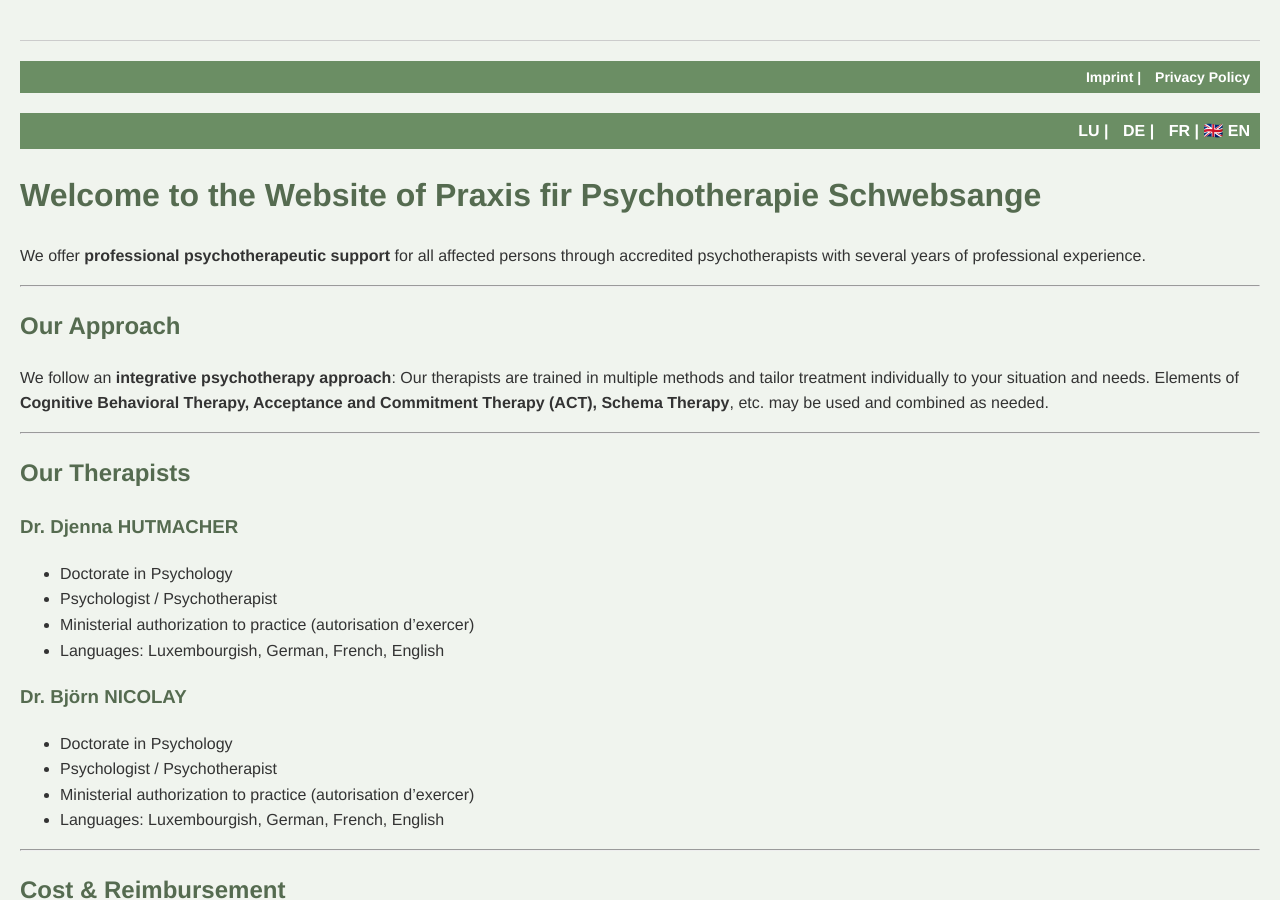
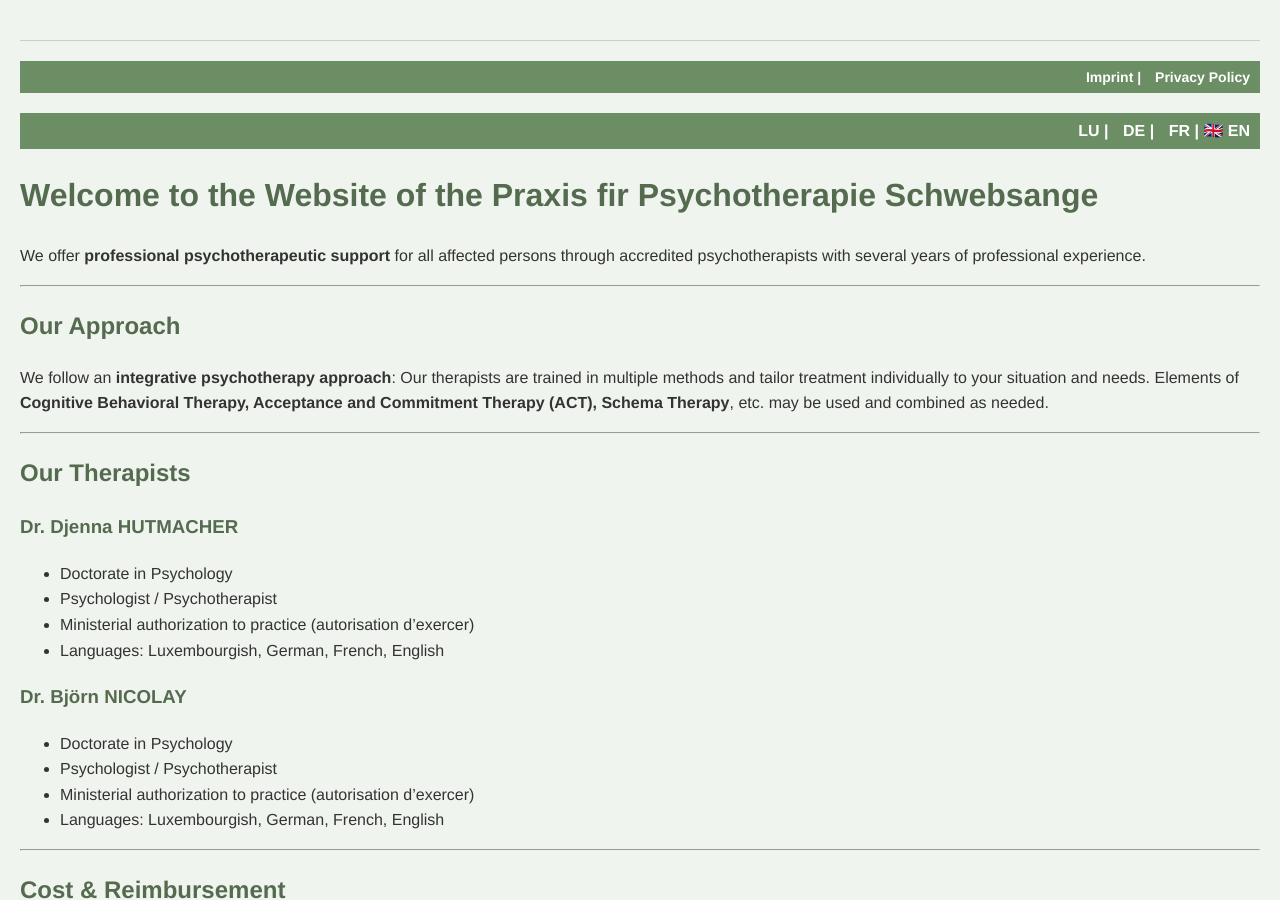
Before and after one commit to bjoernbrightside/praxis-schwebsange, a Jekyll site: the page built from en/index.md, in a window 1280 px wide and 900 px high. Built offline with Jekyll 4.4.1, drawn with Linux system fonts in a browser that asks for light colours.

Commit message:
Update index.md

```diff
--- a/en/index.md
+++ b/en/index.md
@@ -6,7 +6,7 @@ layout: default
 <a href="/praxis-schwebsange/lb/">LU</a> | <a href="/praxis-schwebsange/de/">DE</a> | <a href="/praxis-schwebsange/fr/">FR</a> | 🇬🇧 <b>EN</b>
 </div>
 
-# Welcome to the Website of Praxis fir Psychotherapie Schwebsange
+# Welcome to the Website of the Praxis fir Psychotherapie Schwebsange
 
 We offer **professional psychotherapeutic support** for all affected persons through accredited psychotherapists with several years of professional experience.
 
```
